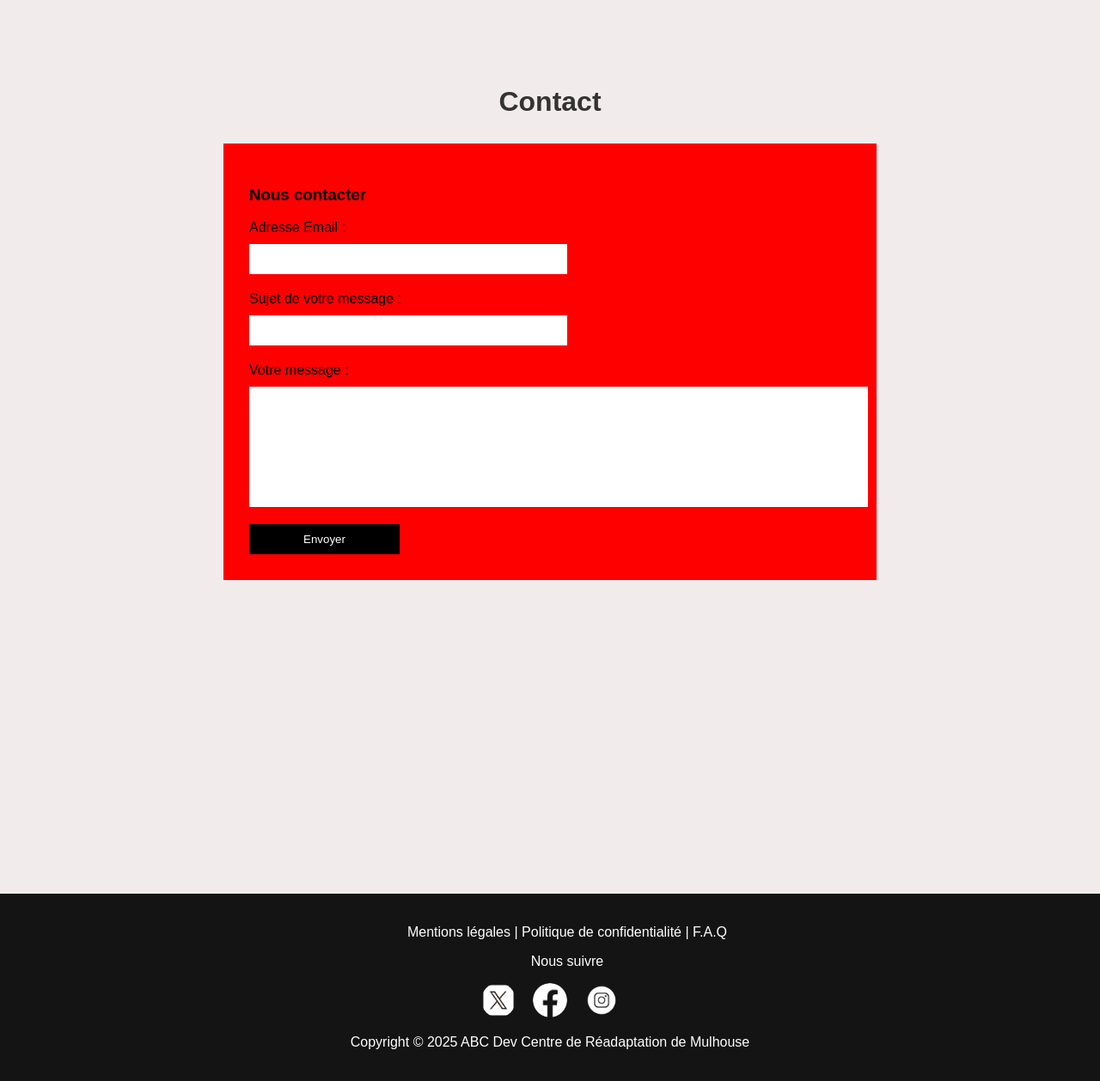
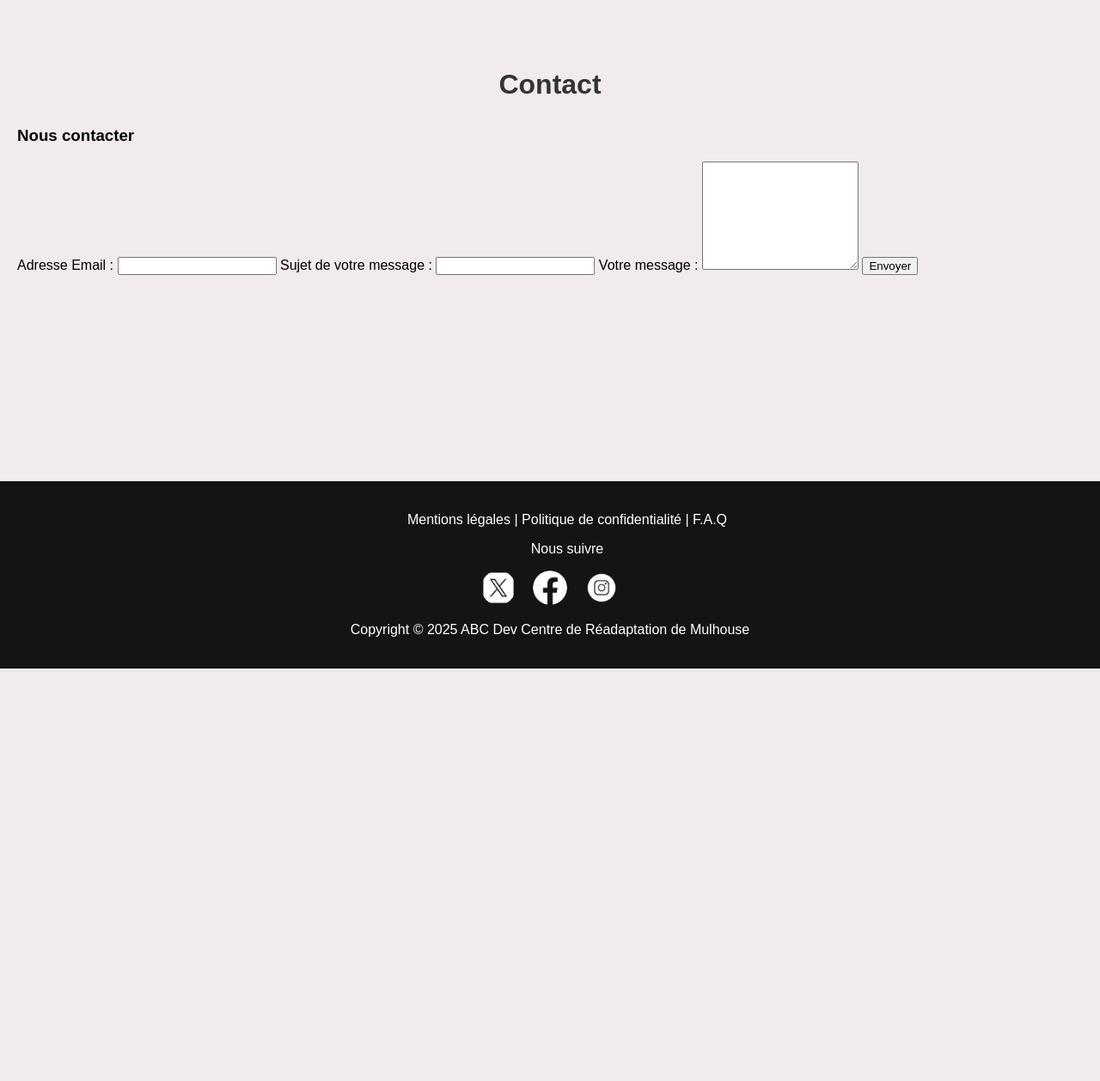
Before and after one commit to Aienova/ABC-projet, a PHP site: page /abc-project/contact.php in a window 1280 px wide. Shown: the part 130-1388 px from the top of the page at 86% size. After the commit the page ends 908 px from the top, so only its background shows below. Run offline with PHP 8.4, Linux system fonts and the light colour scheme; data that the repository does not hold is empty; some libraries are stand-ins or nearby versions.

Commit message:
quentin v3

```diff
--- a/contact.php
+++ b/contact.php
@@ -2,57 +2,11 @@
 $pageTitle = "AIE TV - Contact";
 
 include "header.php" ?>
-<!DOCTYPE html>
-<html lang="en">
-<head>
-    <meta charset="UTF-8">
-    <meta name="viewport" content="width=device-width, initial-scale=1.0">
-    <style>
-        .form-container {
-            background-color: red;
-            color: black;
-            max-width: 700px;
-            margin: auto;
-            padding: 30px;
-        }
 
-        form {
-            display: flex;
-            flex-direction: column;
-        }
-
-        .form-container input {
-            width: 50%;
-            padding: 10px;
-            margin-top: 10px;
-            margin-bottom: 20px;
-            border: none;
-        }
-
-        .form-container textarea {
-            width: 100%;
-            padding: 10px;
-            margin-top: 10px;
-            margin-bottom: 20px;
-            border: none;
-            resize: none;
-        }
-
-        .form-container button {
-            background-color: black;
-            width: 25%;
-            color: white;
-            border: none;
-            padding: 10px 20px;
-            cursor: pointer;
-        }
-    </style>
-</head>
-<body>
-    <main>
 
         <section id="services">
             <h2>Contact</h2>
+            <!--FORM-->
 
             <div class="form-container">
                <form method="POST" action="">
@@ -71,8 +25,7 @@ include "header.php" ?>
                 </form>
             </div>
         </section>
-    </main>
-</body>
+
 
 </html>
 <?php include "footer.php" ?>
```
